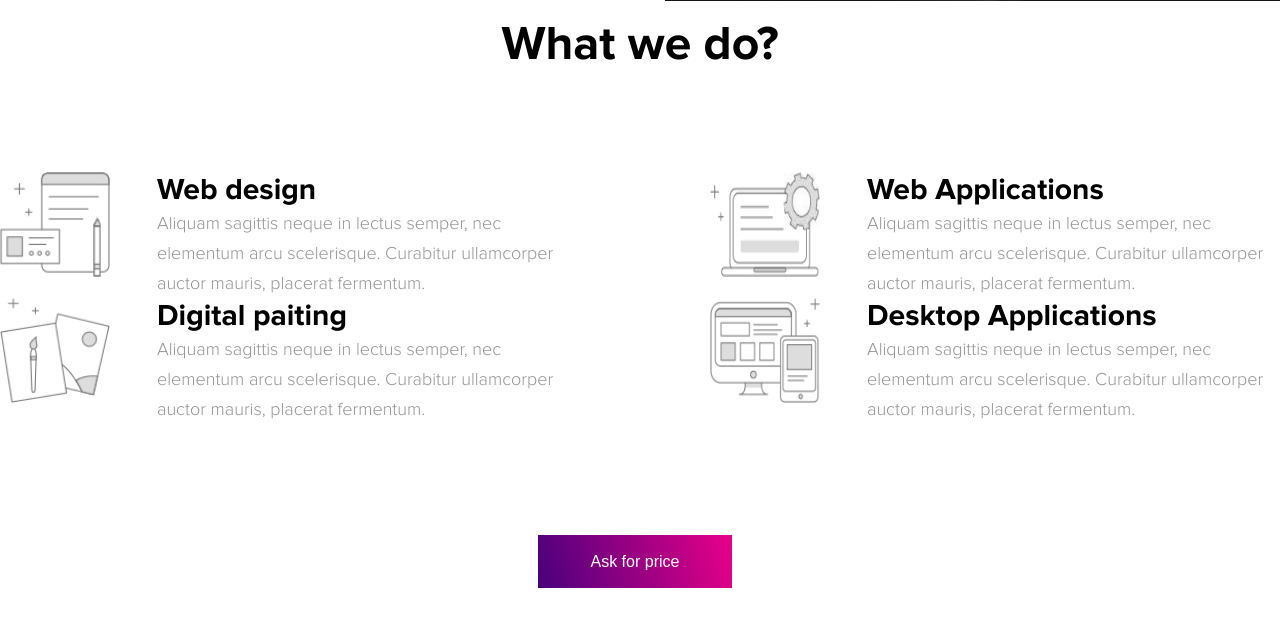
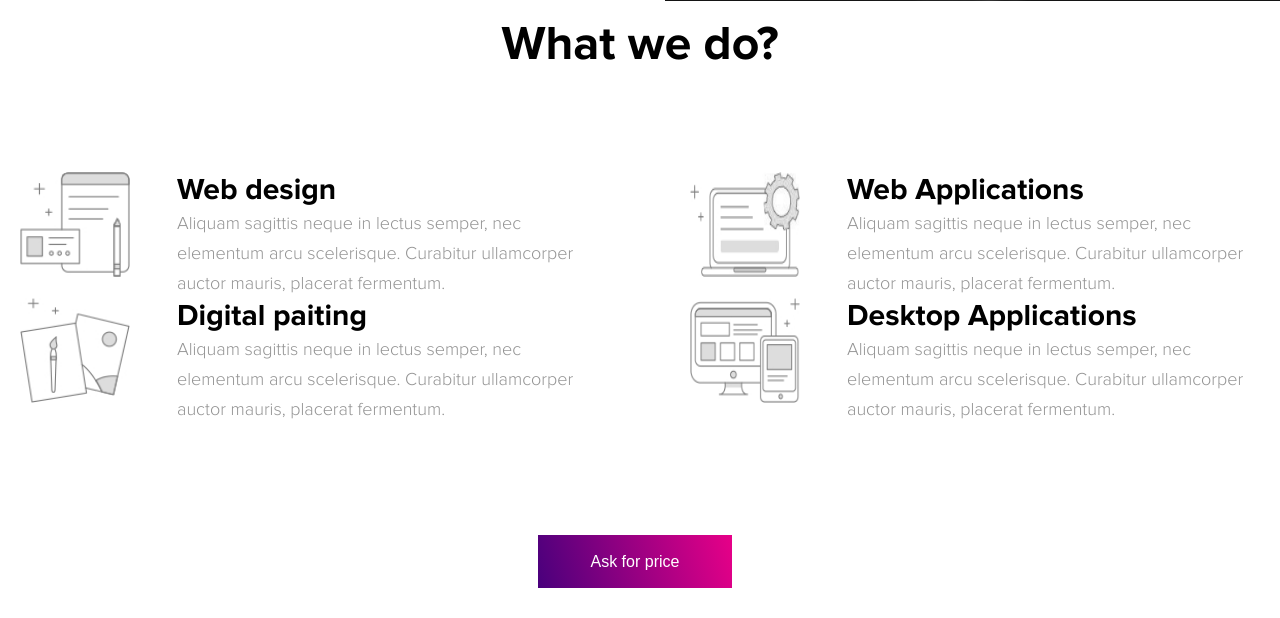
Before and after one commit to BohdanKasian/practice-Agency, a PHP site: page / in a window 1280 px wide. Shown: the part 1700-2318 px from the top of the page. Run offline with PHP 8.4, Linux system fonts and the light colour scheme; some web fonts are replaced.

Commit message:
What we do blocks page padding

```diff
--- a/css/main.css
+++ b/css/main.css
@@ -492,7 +492,8 @@ header {
   -ms-flex-pack: justify;
   -webkit-justify-content: space-between;
   -moz-justify-content: space-between;
-  justify-content: space-between; }
+  justify-content: space-between;
+  padding: 0 20px; }
   .what-we-do .flex-wrap .flex {
     max-width: 570px; }
     .what-we-do .flex-wrap .flex img {
--- a/css/main.sass
+++ b/css/main.sass
@@ -143,6 +143,7 @@ header
     margin: -20px 0 110px 0
   .flex-wrap
     @include justify-content(space-between)
+    padding: 0 20px
     .flex
       max-width: 570px
       img
```
Also changed, not shown: 1 other file.
